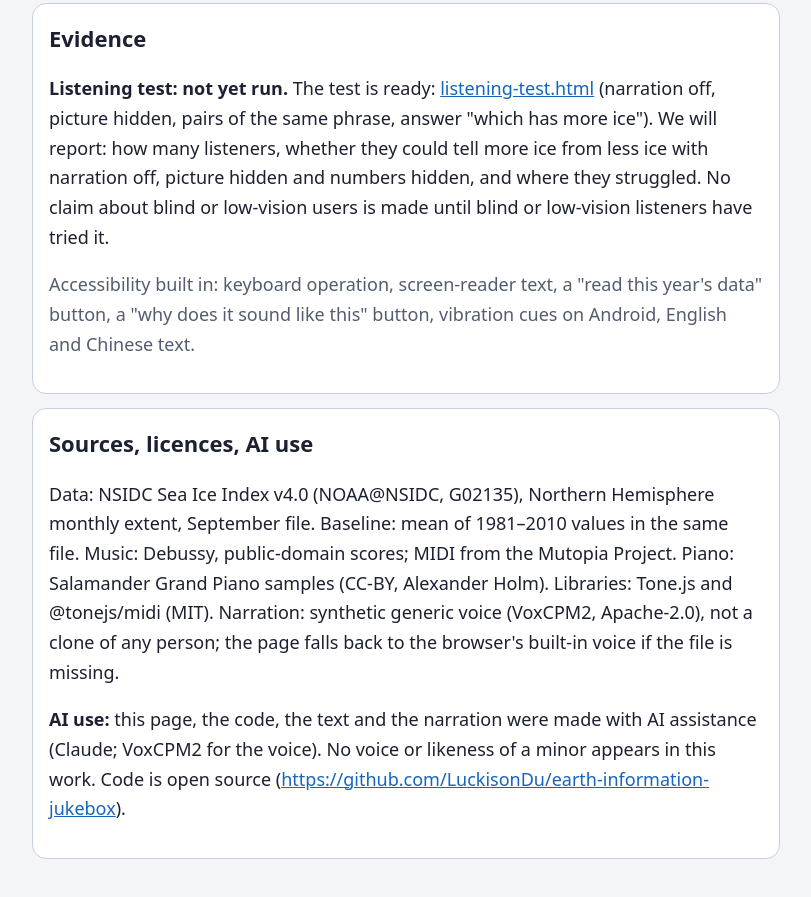
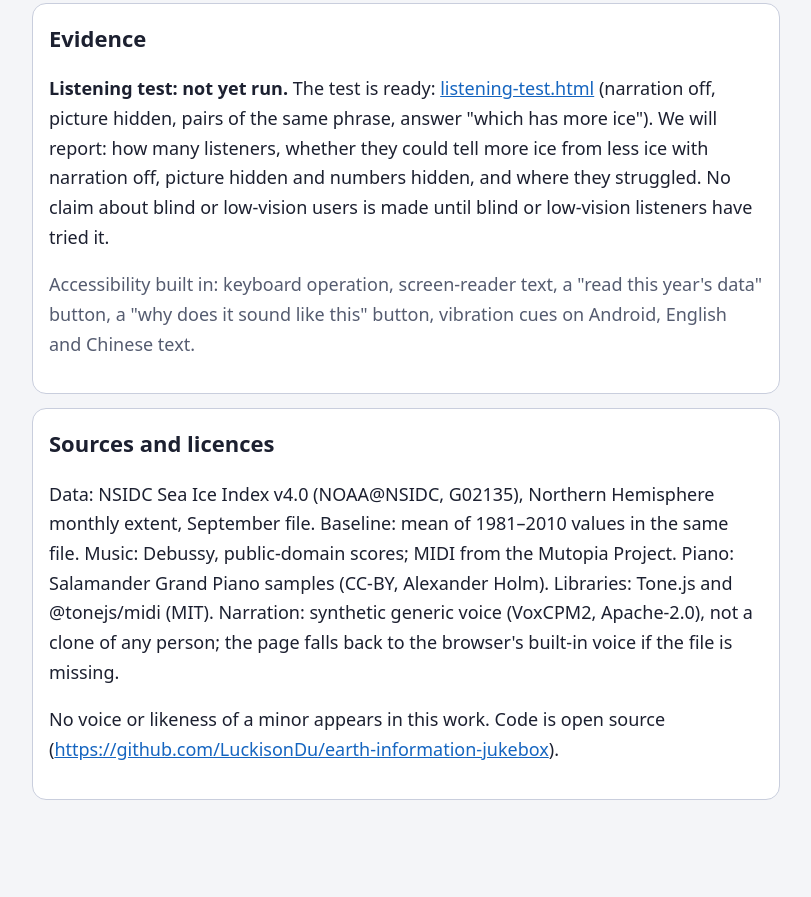
Before and after one commit to LuckisonDu/earth-information-jukebox, a plain HTML site: page product/project.html in a window 1280 px wide. Shown: the part 5727-6624 px from the top of the page, without its empty margins (234-1045 px from the left). After the commit the page ends 6601 px from the top, so only its background shows below. Drawn offline with Linux system fonts and the light colour scheme.

Commit message:
Trim the sources sections and demo credits

```diff
--- a/product/project.html
+++ b/product/project.html
@@ -63,9 +63,9 @@ a{overflow-wrap:anywhere}a{color:var(--ac)}td,th{overflow-wrap:anywhere}@media(m
 <p><b>Listening test: not yet run.</b> The test is ready: <a href="listening-test.html">listening-test.html</a> (narration off, picture hidden, pairs of the same phrase, answer "which has more ice"). We will report: how many listeners, whether they could tell more ice from less ice with narration off, picture hidden and numbers hidden, and where they struggled. No claim about blind or low-vision users is made until blind or low-vision listeners have tried it.</p>
 <p class="mut">Accessibility built in: keyboard operation, screen-reader text, a "read this year's data" button, a "why does it sound like this" button, vibration cues on Android, English and Chinese text.</p></section>
 
-<section class="card"><h2>Sources, licences, AI use</h2>
+<section class="card"><h2>Sources and licences</h2>
 <p>Data: NSIDC Sea Ice Index v4.0 (NOAA@NSIDC, G02135), Northern Hemisphere monthly extent, September file. Baseline: mean of 1981–2010 values in the same file. Music: Debussy, public-domain scores; MIDI from the Mutopia Project. Piano: Salamander Grand Piano samples (CC-BY, Alexander Holm). Libraries: Tone.js and @tonejs/midi (MIT). Narration: synthetic generic voice (VoxCPM2, Apache-2.0), not a clone of any person; the page falls back to the browser's built-in voice if the file is missing.</p>
-<p><b>AI use:</b> this page, the code, the text and the narration were made with AI assistance (Claude; VoxCPM2 for the voice). No voice or likeness of a minor appears in this work. Code is open source (<a href="https://github.com/LuckisonDu/earth-information-jukebox">https://github.com/LuckisonDu/earth-information-jukebox</a>).</p></section>
+<p>No voice or likeness of a minor appears in this work. Code is open source (<a href="https://github.com/LuckisonDu/earth-information-jukebox">https://github.com/LuckisonDu/earth-information-jukebox</a>).</p></section>
 </main>
 <script>
 fetch("../playlist/playlist.json").then(r=>r.json()).then(d=>{document.getElementById("pl").innerHTML=d.items.map(i=>"<div>"+i.title+"<audio controls preload=none src='../playlist/"+i.file+"'></audio></div>").join("")}).catch(()=>{document.getElementById("pl").textContent="Playlist is being rendered."});
```
Also changed, not shown: product/index.html (+3 -3 lines), 2 other files.
